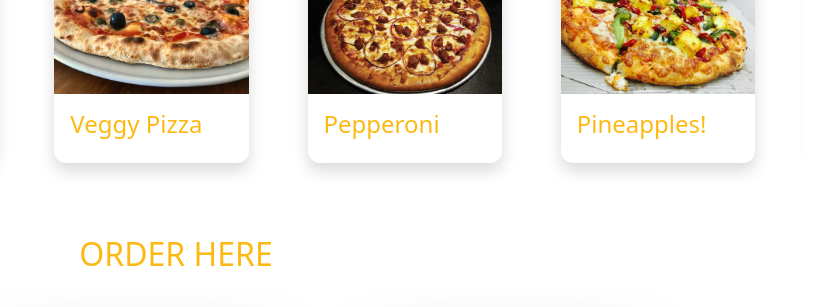
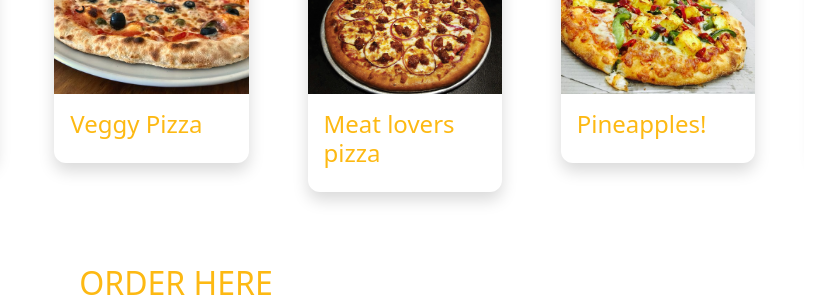
Before and after one commit to joey57/pizza-paradise, a plain HTML site: page index.html in a window 1280 px wide. Shown: the part 1026-1333 px from the top of the page, 464-1280 px from the left. Drawn offline with nearby package versions, Linux system fonts and the light colour scheme.

Commit message:
edited menu

```diff
--- a/index.html
+++ b/index.html
@@ -88,7 +88,7 @@
               <div class="card border-0 shadow">
                 <img src="images/img4.jpg">
                 <div class="card-body">
-                  <h4>Pepperoni</h4>
+                  <h4>Meat lovers pizza</h4>
                 </div>
               </div>
             </div>
```
